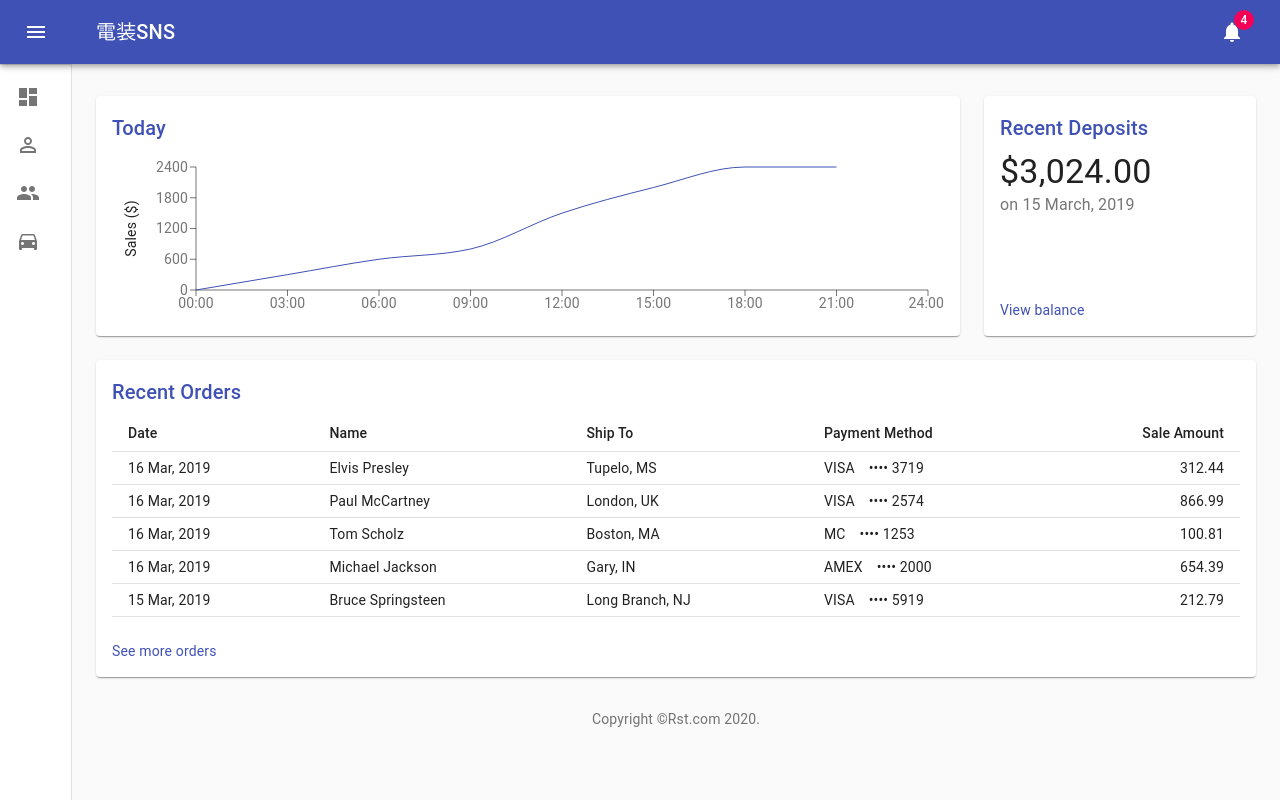
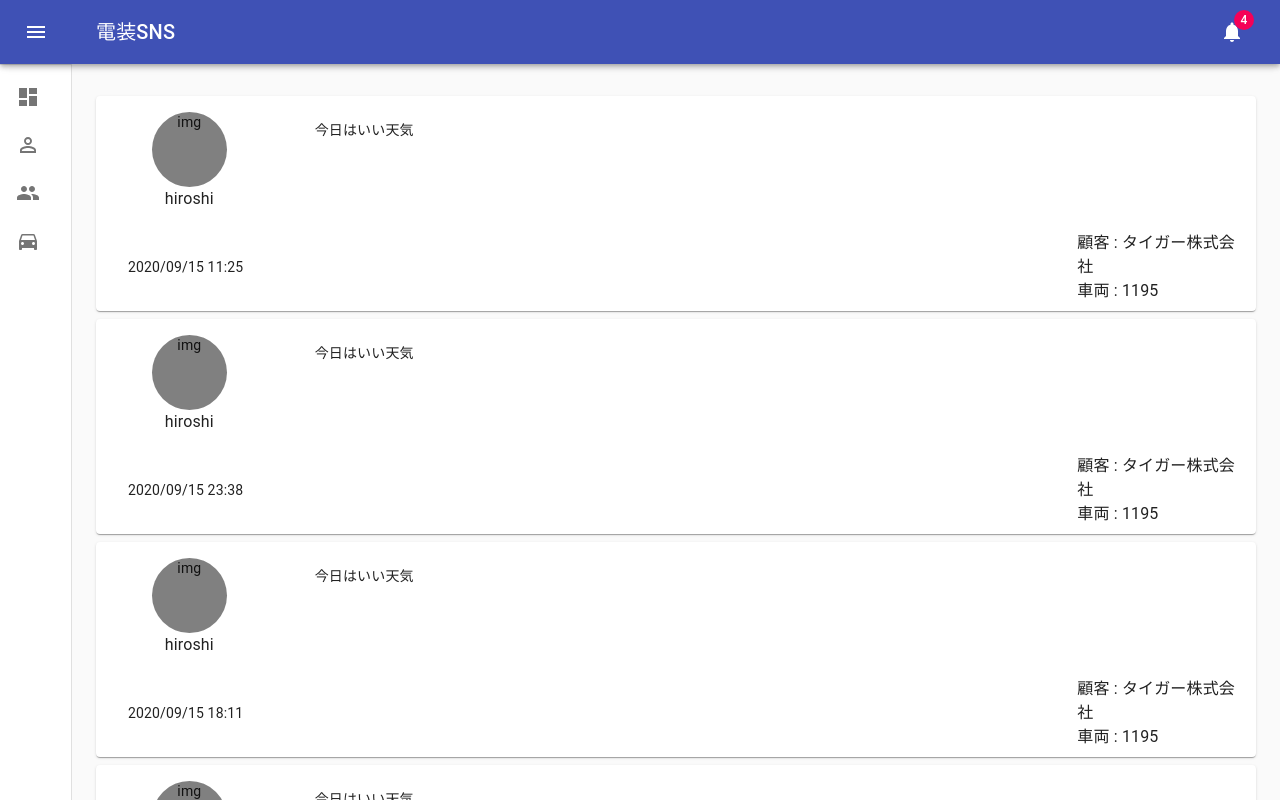
Before and after one commit to adaman3568/denso-app, a React (Create React App) app: page / in a window 1280 px wide. Built offline with nearby package versions, Linux system fonts and the light colour scheme.

Commit message:
UserIndexにツイートリストを追加

```diff
--- a/src/Components/UserIndex/UserIndex.tsx
+++ b/src/Components/UserIndex/UserIndex.tsx
@@ -22,6 +22,7 @@ import { mainListItems } from './ListItem';
 import Chart from './Chart';
 import Deposits from './Deposits';
 import Orders from './Order';
+import Tweets from "./Tweets";
 
 function Copyright() {
     return (
@@ -169,23 +170,8 @@ const UserIndex : React.FC = () => {
                 <div className={classes.appBarSpacer} />
                 <Container maxWidth="lg" className={classes.container}>
                     <Grid container spacing={3}>
-                        {/* Chart */}
-                        <Grid item xs={12} md={8} lg={9}>
-                            <Paper className={fixedHeightPaper}>
-                                <Chart />
-                            </Paper>
-                        </Grid>
-                        {/* Recent Deposits */}
-                        <Grid item xs={12} md={4} lg={3}>
-                            <Paper className={fixedHeightPaper}>
-                                <Deposits />
-                            </Paper>
-                        </Grid>
-                        {/* Recent Orders */}
                         <Grid item xs={12}>
-                            <Paper className={classes.paper}>
-                                <Orders />
-                            </Paper>
+                            <Tweets/>
                         </Grid>
                     </Grid>
                     <Box pt={4}>
```
